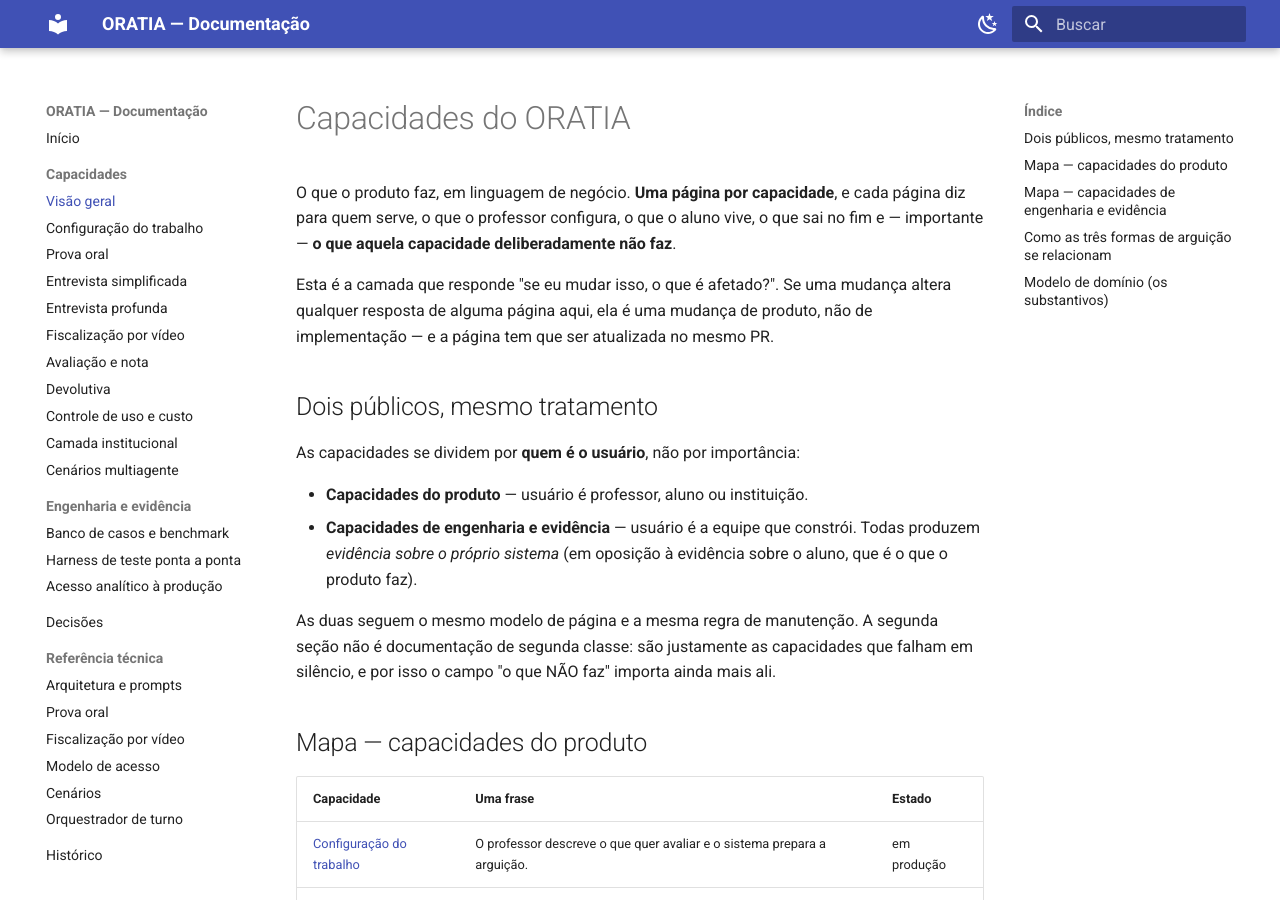
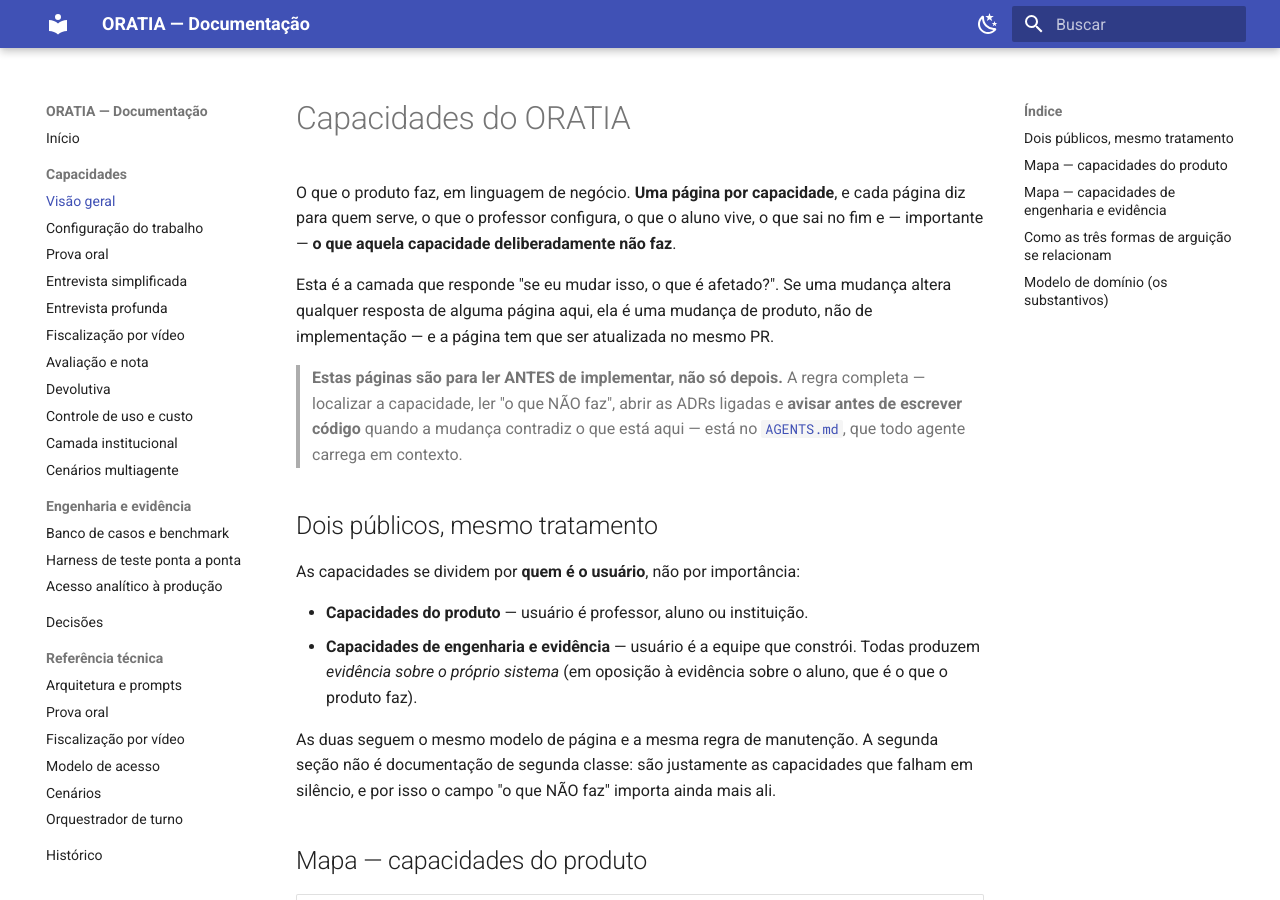
Before and after one commit to gladsjr/super-ta, an MkDocs documentation site: the page built from docs/capacidades/README.md, in a window 1280 px wide and 900 px high. Built offline with MkDocs 1.6.1 and Material for MkDocs 9.7.7, drawn with Linux system fonts in a browser that asks for light colours.

Commit message:
AGENTS.md: regra de ler a capacidade ANTES de implementar
Faltava o outro lado da regra. Havia "o que atualizar depois de mudar" — mas
nada mandando CONSULTAR a capacidade antes, nem avisar o usuário quando a
mudança contradiz o que a página afirma. A camada de capacidades ficava
passiva: servia para documentar depois, não para decidir antes.

Nova seção no topo do AGENTS.md (logo, sempre em contexto, para qualquer
agente):
1. localizar a capacidade afetada — não caber em nenhuma, ou caber em várias,
   já é informação a reportar;
2. ler a página, com atenção a "o que NÃO faz", onde moram os limites
   deliberados que parecem lacunas;
3. abrir as ADRs ligadas, que podem já ter descartado o que está sendo pedido.

E a regra que faltava de verdade: se a mudança contradiz a página, PARE e avise
ANTES de escrever código — é mudança de produto, não implementação, e exige
confirmação explícita mais atualização da página no mesmo PR.

A tabela de "atualizar junto" ganhou a contraparte explícita ("lá se lê para
saber o impacto, aqui se escreve o que mudou — no mesmo PR"), e o índice de
capacidades aponta para a regra.

Custo: +340 palavras no contexto permanente (2.974 no total, contra 2.923 antes
de toda a reforma). Continua praticamente no mesmo patamar.

Co-Authored-By: Claude Opus 5 <noreply@anthropic.com>
Claude-Session: https://claude.ai/code/session_01KPos1qgrMoMqTXi4kkuHjH

```diff
--- a/docs/capacidades/README.md
+++ b/docs/capacidades/README.md
@@ -8,6 +8,12 @@ não faz**.
 Esta é a camada que responde "se eu mudar isso, o que é afetado?". Se uma mudança
 altera qualquer resposta de alguma página aqui, ela é uma mudança de produto,
 não de implementação — e a página tem que ser atualizada no mesmo PR.
+
+> **Estas páginas são para ler ANTES de implementar, não só depois.** A regra
+> completa — localizar a capacidade, ler "o que NÃO faz", abrir as ADRs ligadas e
+> **avisar antes de escrever código** quando a mudança contradiz o que está aqui —
+> está no [`AGENTS.md`](../../AGENTS.md#antes-de-implementar--regra-permanente),
+> que todo agente carrega em contexto.
 
 ## Dois públicos, mesmo tratamento
 
```
Also changed, not shown: AGENTS.md (+26 -0 lines).
